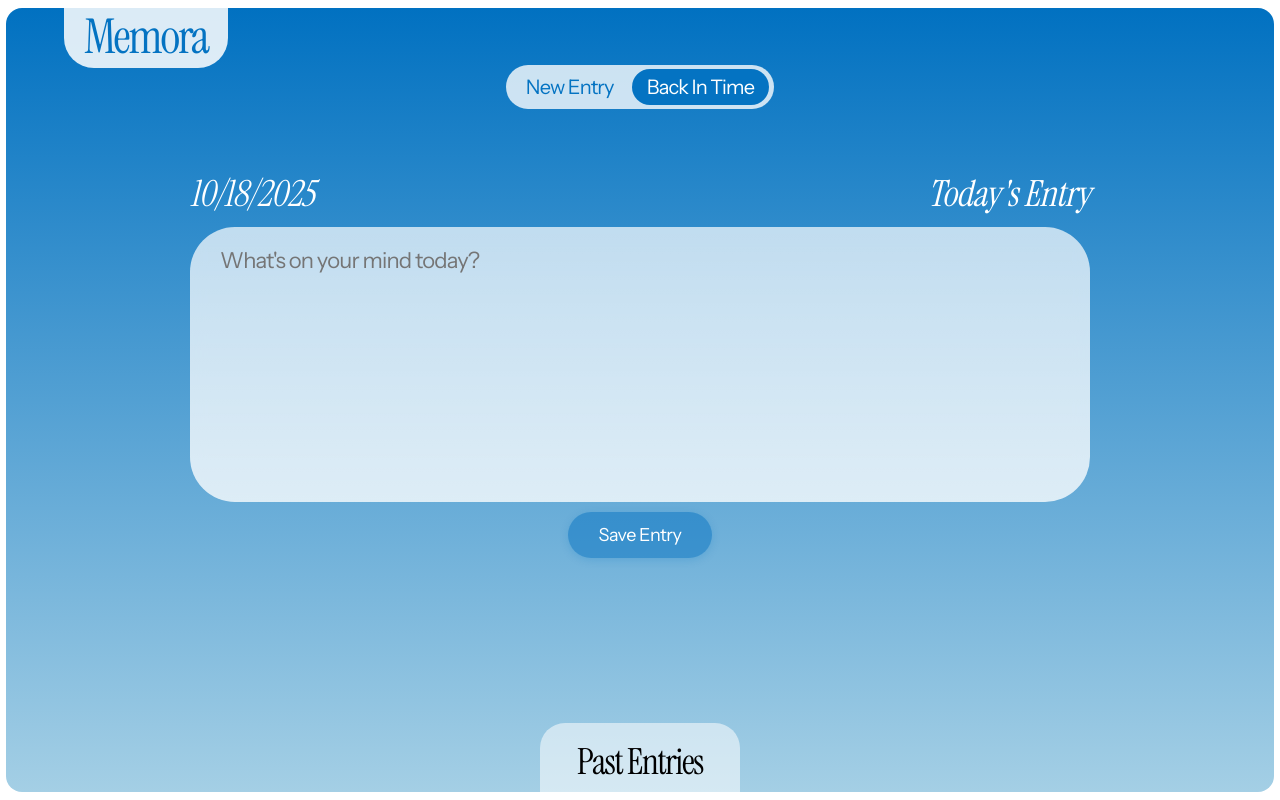
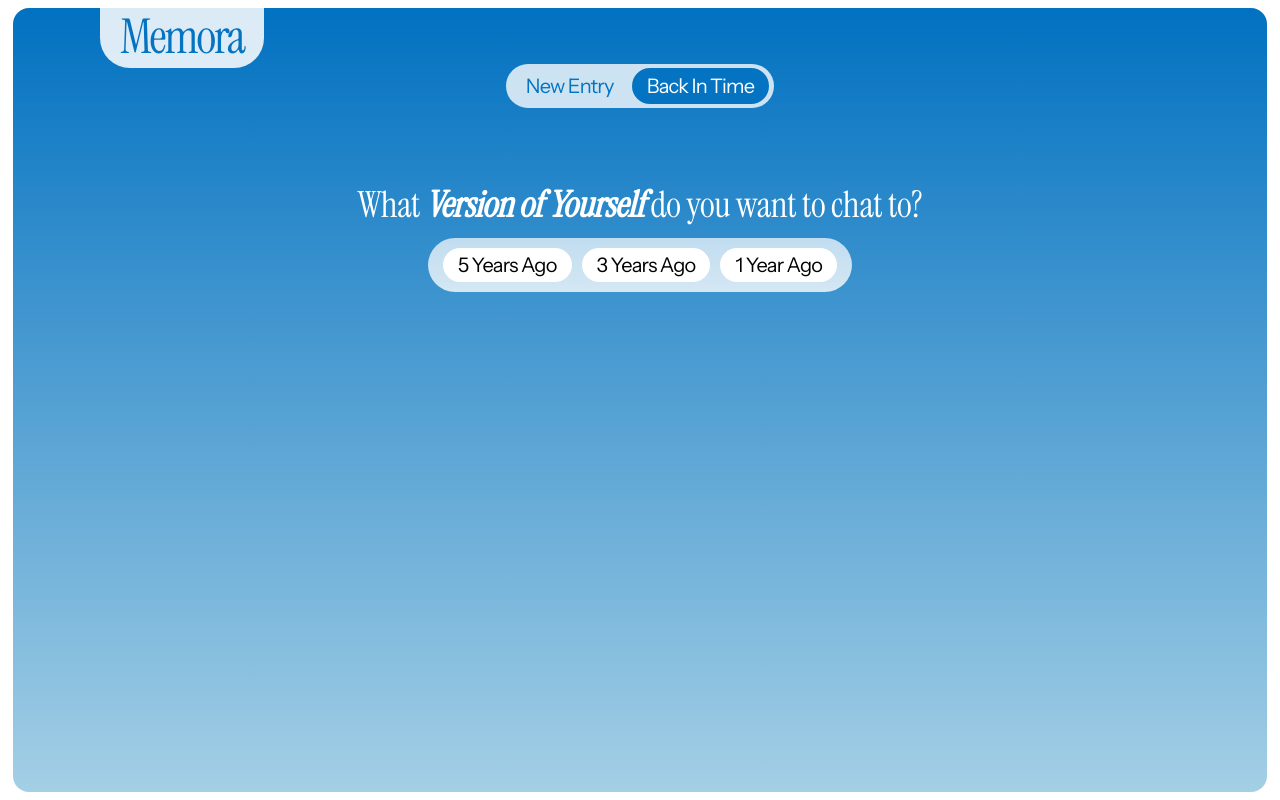
Before and after one commit to AAsteriskz7/Memora, a Next.js app: page / in a window 1280 px wide. Both pictures are taken after a click on the element "Back In Time". Built offline with nearby package versions, Linux system fonts and the light colour scheme.

Commit message:
chat page created

```diff
--- a/src/app/globals.css
+++ b/src/app/globals.css
@@ -22,7 +22,7 @@ body {
   padding: 20px;
   height: 98vh;
   background: linear-gradient(to bottom, #0171C1, #A4CFE5);
-  width: 99vw;
+  width: 98vw;
   border-radius: 1rem;
   display: flex;
   flex-direction: column;
@@ -38,7 +38,7 @@ body {
   padding: 5px 20px 0 20px;
   position: absolute;
   top: 0;
-  left: 5%;
+  left: 100px;
   color: #0473C2
 }
 
@@ -52,7 +52,11 @@ body {
   gap: 3px;
   align-items: center;
   margin-top: 3%;
-  margin-bottom: 5%;
+  margin-bottom: 2%;
+}
+
+.switch-bar.back-in-time-margin {
+  margin-bottom: 6%;
 }
 
 .switch-option {
@@ -94,7 +98,7 @@ body {
 
 /* New Entry Section */
 .new-entry-section {
-  width: 900px;
+  width: 960px;
   display: flex;
   flex-direction: column;
   align-items: center;
@@ -119,7 +123,7 @@ body {
 .new-entry-container {
   width: 100%;
   height: 275px;
-  border-radius: 45px;
+  border-radius: 35px;
   background: linear-gradient(180deg, rgba(255, 255, 255, 0.70) 0%, rgba(255, 255, 255, 0.78) 100%);
   backdrop-filter: blur(7.25px);
   padding: 20px 30px;
@@ -167,6 +171,186 @@ body {
   box-shadow: 0 2px 10px rgba(4, 115, 194, 0.3);
 }
 
+/* Back In Time Section */
+.back-in-time-section {
+  width: 570px;
+  display: flex;
+  flex-direction: column;
+  align-items: center;
+  gap: 10px;
+}
+
+.back-in-time-header {
+  display: flex;
+  justify-content: center;
+  width: 100%;
+}
+
+.back-in-time-caption {
+  font-family: 'Instrument Serif', serif;
+  font-size: 36px;
+  color: white;
+  letter-spacing: -0.01em;
+  text-align: center;
+}
+
+.italic-text {
+  font-style: italic;
+  font-weight: bold;
+}
+
+.back-in-time-container {
+  border-radius: 35px;
+  background: linear-gradient(180deg, rgba(255, 255, 255, 0.70) 0%, rgba(255, 255, 255, 0.78) 100%);
+  backdrop-filter: blur(7.25px);
+  padding: 10px 15px;
+  box-sizing: border-box;
+  display: flex;
+  gap: 10px;
+  align-items: center;
+  justify-content: space-between;
+}
+
+.time-period-btn {
+  background-color: white;
+  border-radius: 25px;
+  padding: 5px 15px;
+  font-family: "Instrument Sans", sans-serif;
+  font-size: 20px;
+  font-weight: 400;
+  letter-spacing: -0.04em;
+  color: black;
+  text-align: center;
+  cursor: pointer;
+}
+
+/* Back In Time Expanded Section */
+.back-in-time-expanded-section {
+  width: 800px;
+  display: flex;
+  flex-direction: column;
+  align-items: center;
+  gap: 10px;
+}
+
+.back-in-time-expanded-header {
+  display: flex;
+  justify-content: flex-start;
+  width: 100%;
+}
+
+.back-in-time-expanded-caption {
+  font-family: 'Instrument Serif', serif;
+  font-size: 36px;
+  color: white;
+  letter-spacing: -0.01em;
+  text-align: left;
+}
+
+.back-in-time-expanded-container {
+  width: 100%;
+  height: 500px;
+  border-radius: 35px;
+  background: linear-gradient(180deg, rgba(255, 255, 255, 0.70) 0%, rgba(255, 255, 255, 0.78) 100%);
+  backdrop-filter: blur(7.25px);
+  padding: 20px 30px;
+  box-sizing: border-box;
+  position: relative;
+  display: flex;
+  flex-direction: column;
+}
+
+.chat-messages {
+  flex: 1;
+  overflow-y: auto;
+  padding-bottom: 80px;
+  display: flex;
+  flex-direction: column;
+  gap: 15px;
+}
+
+.chat-message {
+  display: flex;
+  max-width: 70%;
+}
+
+.chat-message.incoming {
+  align-self: flex-start;
+}
+
+.chat-message.outgoing {
+  align-self: flex-end;
+}
+
+.message-text {
+  font-family: "Instrument Sans", sans-serif;
+  font-size: 20px;
+  line-height: 24px;
+  letter-spacing: -0.02em;
+  padding: 8px 20px;
+  border-radius: 20px;
+  word-wrap: break-word;
+}
+
+.chat-message.incoming .message-text {
+  background: none;
+  color: black;
+  padding: 8px 0;
+}
+
+.chat-message.outgoing .message-text {
+  background-color: #1D81C7;
+  color: white;
+  padding: 8px 20px;
+}
+
+.chat-input-bar {
+  position: absolute;
+  bottom: 15px;
+  left: 15px;
+  right: 15px;
+  background-color: white;
+  border-radius: 25px;
+  padding: 5px 5px 5px 4px;
+  display: flex;
+  align-items: flex-end;
+  gap: 10px;
+}
+
+.chat-text-input {
+  flex: 1;
+  font-family: "Instrument Sans", sans-serif;
+  font-size: 20px;
+  line-height: 1.2;
+  letter-spacing: -0.03em;
+  color: black;
+  padding: 8px 15px;
+  border: none;
+  outline: none;
+  background: transparent;
+  min-height: 20px;
+  resize: none;
+  overflow-wrap: break-word;
+}
+
+.chat-text-input:empty:before {
+  content: attr(data-placeholder);
+  color: #999;
+}
+
+.chat-send-btn {
+  background-color: #1D81C7;
+  color: white;
+  border-radius: 50px;
+  padding: 6px 15px;
+  font-family: "Instrument Sans", sans-serif;
+  font-size: 20px;
+  font-weight: 500;
+  cursor: pointer;
+  flex-shrink: 0;
+  white-space: nowrap;
+}
+
 /* Past Entries Tab */
 .past-entries-tab {
   background-color: rgba(255, 255, 255, 0.54);
@@ -176,7 +360,7 @@ body {
   font-size: 36px;
   font-weight: 400;
   letter-spacing: -0.04em;
-  color: #000;
+  color: white;
   text-align: center;
   position: absolute;
   bottom: 0;
@@ -185,145 +369,3 @@ body {
   width: fit-content;
   min-width: 200px;
 }
-
-
-
-
-/* Save message styling */
-.save-message {
-  margin-top: 10px;
-  padding: 10px 20px;
-  border-radius: 20px;
-  font-family: "Instrument Sans", sans-serif;
-  font-size: 16px;
-  font-weight: 500;
-  text-align: center;
-  transition: all 0.3s ease;
-}
-
-.save-message.success {
-  background-color: rgba(34, 197, 94, 0.2);
-  color: #16a34a;
-  border: 1px solid rgba(34, 197, 94, 0.3);
-}
-
-.save-message.error {
-  background-color: rgba(239, 68, 68, 0.2);
-  color: #dc2626;
-  border: 1px solid rgba(239, 68, 68, 0.3);
-}
-
-/* Disabled button styling */
-.save-entry-btn:disabled {
-  background: rgba(4, 115, 194, 0.5);
-  cursor: not-allowed;
-  transform: none;
-  box-shadow: 0 2px 8px rgba(4, 115, 194, 0.2);
-}
-
-.save-entry-btn:disabled:hover {
-  transform: none;
-  box-shadow: 0 2px 8px rgba(4, 115, 194, 0.2);
-}
-
-/* View Entry button - inverted colors */
-.view-entry-btn {
-  background: white;
-  color: #0473C2;
-  border: 2px solid #0473C2;
-  border-radius: 25px;
-  padding: 12px 30px;
-  font-family: "Instrument Sans", sans-serif;
-  font-size: 18px;
-  font-weight: 500;
-  letter-spacing: -0.5px;
-  cursor: pointer;
-  transition: all 0.3s ease;
-  box-shadow: 0 4px 15px rgba(4, 115, 194, 0.2);
-}
-
-.view-entry-btn:hover {
-  background: rgba(4, 115, 194, 0.1);
-  transform: translateY(-2px);
-  box-shadow: 0 6px 20px rgba(4, 115, 194, 0.3);
-}
-
-.view-entry-btn:active {
-  transform: translateY(0);
-  box-shadow: 0 2px 10px rgba(4, 115, 194, 0.2);
-}
-
-/* Edit actions container */
-.edit-actions {
-  display: flex;
-  gap: 15px;
-  align-items: center;
-}
-
-/* Cancel edit button */
-.cancel-edit-btn {
-  background: transparent;
-  color: white;
-  border: 2px solid rgba(255, 255, 255, 0.5);
-  border-radius: 25px;
-  padding: 12px 30px;
-  font-family: "Instrument Sans", sans-serif;
-  font-size: 18px;
-  font-weight: 500;
-  letter-spacing: -0.5px;
-  cursor: pointer;
-  transition: all 0.3s ease;
-}
-
-.cancel-edit-btn:hover {
-  background: rgba(255, 255, 255, 0.1);
-  border-color: rgba(255, 255, 255, 0.8);
-  transform: translateY(-2px);
-}
-
-.cancel-edit-btn:active {
-  transform: translateY(0);
-}
-
-.cancel-edit-btn:disabled {
-  opacity: 0.5;
-  cursor: not-allowed;
-  transform: none;
-}
-
-.cancel-edit-btn:disabled:hover {
-  transform: none;
-  background: transparent;
-  border-color: rgba(255, 255, 255, 0.5);
-}
-
-/* Disabled textarea styling */
-.new-entry-content:disabled {
-  color: #6b7280;
-  cursor: default;
-}/*
- Custom scrollbar styling for textarea */
-.new-entry-content::-webkit-scrollbar {
-  width: 8px;
-}
-
-.new-entry-content::-webkit-scrollbar-track {
-  background: rgba(255, 255, 255, 0.2);
-  border-radius: 10px;
-}
-
-.new-entry-content::-webkit-scrollbar-thumb {
-  background: linear-gradient(135deg, #0473C2, #1B80C7);
-  border-radius: 10px;
-  transition: all 0.3s ease;
-}
-
-.new-entry-content::-webkit-scrollbar-thumb:hover {
-  background: linear-gradient(135deg, #1B80C7, #4800FF);
-}
-
-/* Firefox scrollbar styling */
-.new-entry-content {
-  scrollbar-width: thin;
-  scrollbar-color: #0473C2 rgba(255, 255, 255, 0.2);
-}
--- a/src/app/layout.tsx
+++ b/src/app/layout.tsx
@@ -24,10 +24,7 @@ export default function RootLayout({
 }>) {
   return (
     <html lang="en">
-      <body
-        className={`${instrumentSans.className} ${instrumentSerif.className}`}
-        suppressHydrationWarning={true}
-      >
+      <body className={`${instrumentSans.className} ${instrumentSerif.className}`}>
         {children}
       </body>
     </html>
--- a/src/app/page.tsx
+++ b/src/app/page.tsx
@@ -1,129 +1,13 @@
 'use client';
 
-import { useState, useEffect } from 'react';
+import { useState } from 'react';
 
 export default function Home() {
   const [selectedTab, setSelectedTab] = useState<'new-entry' | 'back-in-time'>('new-entry');
-  const [currentDate, setCurrentDate] = useState<string>('');
-  const [isMounted, setIsMounted] = useState(false);
-  const [entryContent, setEntryContent] = useState<string>('');
-  const [isSaving, setIsSaving] = useState(false);
-  const [saveMessage, setSaveMessage] = useState<string>('');
-  const [savedEntryId, setSavedEntryId] = useState<string | null>(null);
-  const [isEditing, setIsEditing] = useState(false);
-  const [savedContent, setSavedContent] = useState<string>('');
+  const [selectedTimePeriod, setSelectedTimePeriod] = useState<string | null>(null);
 
-  // Get current date in MM/DD/YYYY format
-  const getCurrentDate = () => {
-    const today = new Date();
-    const month = (today.getMonth() + 1).toString().padStart(2, '0');
-    const day = today.getDate().toString().padStart(2, '0');
-    const year = today.getFullYear();
-    return `${month}/${day}/${year}`;
-  };
-
-  // Set date on client side to avoid hydration mismatch
-  useEffect(() => {
-    setIsMounted(true);
-    setCurrentDate(getCurrentDate());
-  }, []);
-
-  // Handle editing saved entry
-  const handleEditEntry = () => {
-    setIsEditing(true);
-    setEntryContent(savedContent); // Restore the saved content for editing
-  };
-
-  // Handle updating existing entry
-  const handleUpdateEntry = async () => {
-    if (!entryContent.trim()) {
-      setSaveMessage('Please write something before saving.');
-      setTimeout(() => setSaveMessage(''), 3000);
-      return;
-    }
-
-    setIsSaving(true);
-    setSaveMessage('');
-
-    try {
-      const response = await fetch(`/api/entries/${savedEntryId}`, {
-        method: 'PUT',
-        headers: {
-          'Content-Type': 'application/json',
-        },
-        body: JSON.stringify({
-          content: entryContent.trim(),
-        }),
-      });
-
-      if (response.ok) {
-        const updatedEntry = await response.json();
-        setSavedContent(entryContent.trim()); // Update saved content
-        setIsEditing(false); // Exit edit mode
-        setSaveMessage(''); // Clear any previous messages
-      } else {
-        const errorData = await response.json();
-        setSaveMessage(errorData.error || 'Failed to update entry. Please try again.');
-        setTimeout(() => setSaveMessage(''), 5000);
-      }
-    } catch (error) {
-      console.error('Error updating entry:', error);
-      setSaveMessage('Network error. Please check your connection and try again.');
-      setTimeout(() => setSaveMessage(''), 5000);
-    } finally {
-      setIsSaving(false);
-    }
-  };
-
-  // Handle canceling edit
-  const handleCancelEdit = () => {
-    setIsEditing(false);
-    setEntryContent(savedContent); // Restore original content
-    setSaveMessage('');
-  };
-
-
-
-  // Handle saving entry to database
-  const handleSaveEntry = async () => {
-    if (!entryContent.trim()) {
-      setSaveMessage('Please write something before saving.');
-      setTimeout(() => setSaveMessage(''), 3000);
-      return;
-    }
-
-    setIsSaving(true);
-    setSaveMessage('');
-
-    try {
-      const response = await fetch('/api/entries', {
-        method: 'POST',
-        headers: {
-          'Content-Type': 'application/json',
-        },
-        body: JSON.stringify({
-          content: entryContent.trim(),
-        }),
-      });
-
-      if (response.ok) {
-        const savedEntry = await response.json();
-        setSavedEntryId(savedEntry.id);
-        setSavedContent(entryContent.trim()); // Store the saved content
-        setIsEditing(false); // Not in edit mode after saving
-        setSaveMessage(''); // Clear any previous messages
-      } else {
-        const errorData = await response.json();
-        setSaveMessage(errorData.error || 'Failed to save entry. Please try again.');
-        setTimeout(() => setSaveMessage(''), 5000);
-      }
-    } catch (error) {
-      console.error('Error saving entry:', error);
-      setSaveMessage('Network error. Please check your connection and try again.');
-      setTimeout(() => setSaveMessage(''), 5000);
-    } finally {
-      setIsSaving(false);
-    }
+  const handleTimePeriodClick = (period: string) => {
+    setSelectedTimePeriod(period);
   };
 
   return (
@@ -132,7 +16,7 @@ export default function Home() {
         Memora
       </div>
 
-      <div className="switch-bar">
+      <div className={`switch-bar ${selectedTab === 'back-in-time' && !selectedTimePeriod ? 'back-in-time-margin' : ''}`}>
         <div
           className={`switch-option ${selectedTab === 'new-entry' ? 'selected' : 'unselected new-entry'}`}
           onClick={() => setSelectedTab('new-entry')}
@@ -148,68 +32,80 @@ export default function Home() {
       </div>
 
 
+    {selectedTab === 'new-entry' && (
       <div className="new-entry-section">
         <div className="new-entry-header">
-        <div className="new-entry-date">{isMounted ? currentDate : ''}</div>
+          <div className="new-entry-date"> 10/17/2025 </div>
           <div className="new-entry-caption"> Today's Entry </div>
         </div>
 
         <div className="new-entry-container">
           <textarea
-          placeholder={savedEntryId && !isEditing ? "" : "What's on your mind today?"}
+            placeholder="What's on your mind today?"
             className="new-entry-content"
-          value={savedEntryId && !isEditing ? savedContent : entryContent}
-          onChange={(e) => setEntryContent(e.target.value)}
-          disabled={isSaving || (savedEntryId !== null && !isEditing)}
           />
         </div>
 
-      {savedEntryId ? (
-        isEditing ? (
-          <div className="edit-actions">
-            <button
-              className="save-entry-btn"
-              onClick={handleUpdateEntry}
-              disabled={isSaving || !entryContent.trim()}
-            >
-              {isSaving ? 'Updating...' : 'Update Entry'}
-            </button>
-            <button
-              className="cancel-edit-btn"
-              onClick={handleCancelEdit}
-              disabled={isSaving}
-            >
-              Cancel
+        <button className="save-entry-btn">
+          Save Entry
         </button>
       </div>
-        ) : (
-          <button
-            className="view-entry-btn"
-            onClick={handleEditEntry}
-          >
-            Edit Entry
-          </button>
-        )
-      ) : (
-        <button
-          className="save-entry-btn"
-          onClick={handleSaveEntry}
-          disabled={isSaving || !entryContent.trim()}
-        >
-          {isSaving ? 'Saving...' : 'Save Entry'}
-        </button>
     )}
 
-      {saveMessage && (
-        <div className={`save-message ${saveMessage.includes('successfully') ? 'success' : 'error'}`}>
-          {saveMessage}
+    {selectedTab === 'back-in-time' && !selectedTimePeriod && (
+      <div className="back-in-time-section">
+        <div className="back-in-time-header">
+          <div className="back-in-time-caption">
+            What <span className="italic-text">Version of Yourself</span> do you want to chat to?
+          </div>
+        </div>
+
+        <div className="back-in-time-container">
+          <div className="time-period-btn" onClick={() => handleTimePeriodClick('5-years')}>5 Years Ago</div>
+          <div className="time-period-btn" onClick={() => handleTimePeriodClick('3-years')}>3 Years Ago</div>
+          <div className="time-period-btn" onClick={() => handleTimePeriodClick('1-year')}>1 Year Ago</div>
+        </div>
+      </div>
+    )}
+
+    {selectedTab === 'back-in-time' && selectedTimePeriod && (
+      <div className="back-in-time-expanded-section">
+        <div className="back-in-time-expanded-header">
+          <div className="back-in-time-expanded-caption">You from October 18, 2022</div>
+        </div>
+
+        <div className="back-in-time-expanded-container">
+          <div className="chat-messages">
+            <div className="chat-message incoming">
+              <div className="message-text">Hello! How are you doing today?</div>
+            </div>
+
+            <div className="chat-message outgoing">
+              <div className="message-text">I'm doing great! Just working on some new projects.</div>
+            </div>
+
+            <div className="chat-message incoming">
+              <div className="message-text">That sounds exciting! What kind of projects?</div>
+            </div>
+
+            <div className="chat-message outgoing">
+              <div className="message-text">Working on a new app called Memora - it's a digital journaling platform.</div>
+            </div>
+          </div>
+
+          <div className="chat-input-bar">
+            <div className="chat-text-input" contentEditable="true" data-placeholder="Type your message..."></div>
+            <div className="chat-send-btn">Send</div>
+          </div>
+        </div>
+      </div>
+    )}
+
+    {selectedTab === 'new-entry' && (
+      <div className="past-entries-tab">
+        Past Entries
       </div>
     )}
     </div>
-
-    <div className="past-entries-tab">
-      Past Entries
-    </div>
-    </div>
   );
 }
```
Lines whose indentation alone changed are shown as unchanged.
